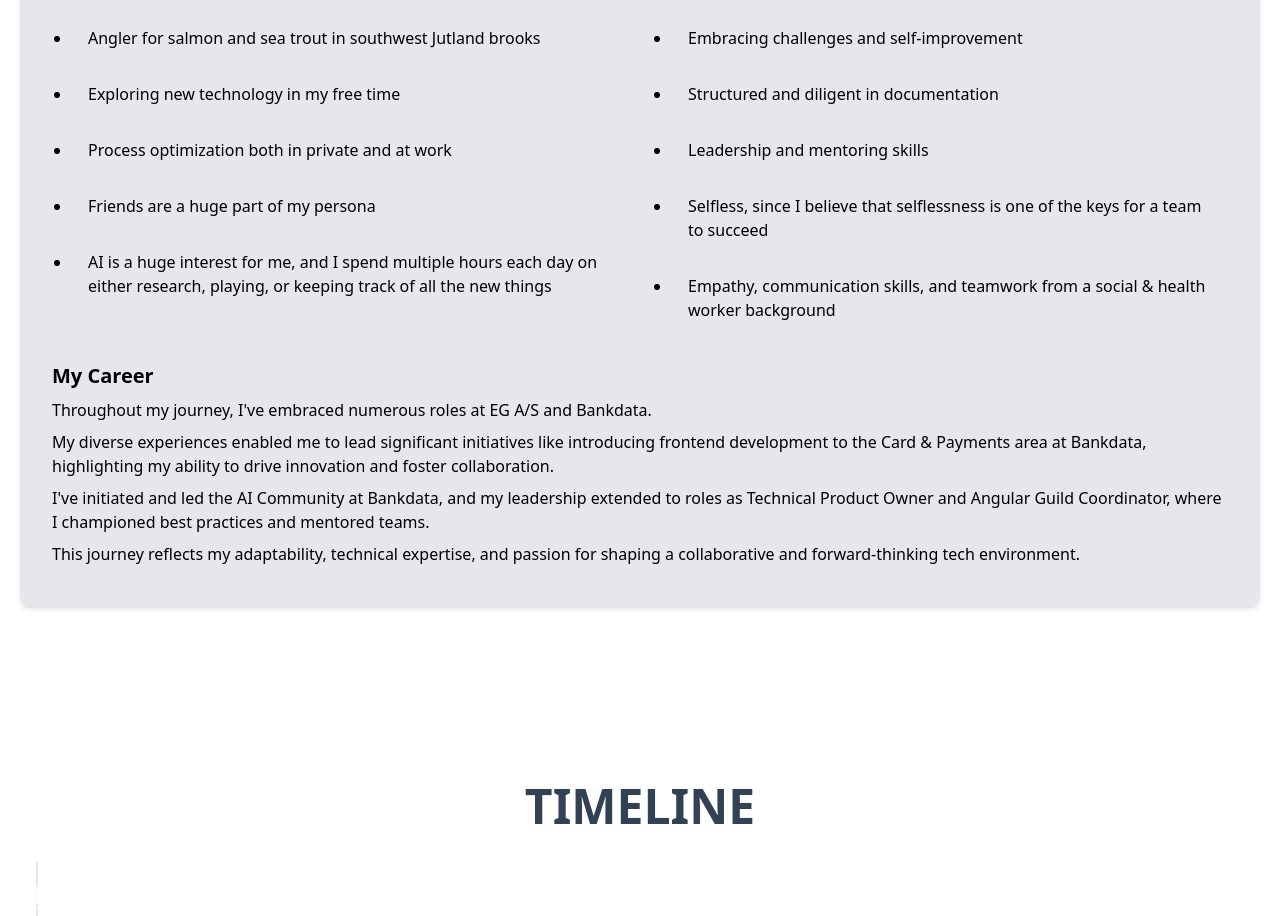
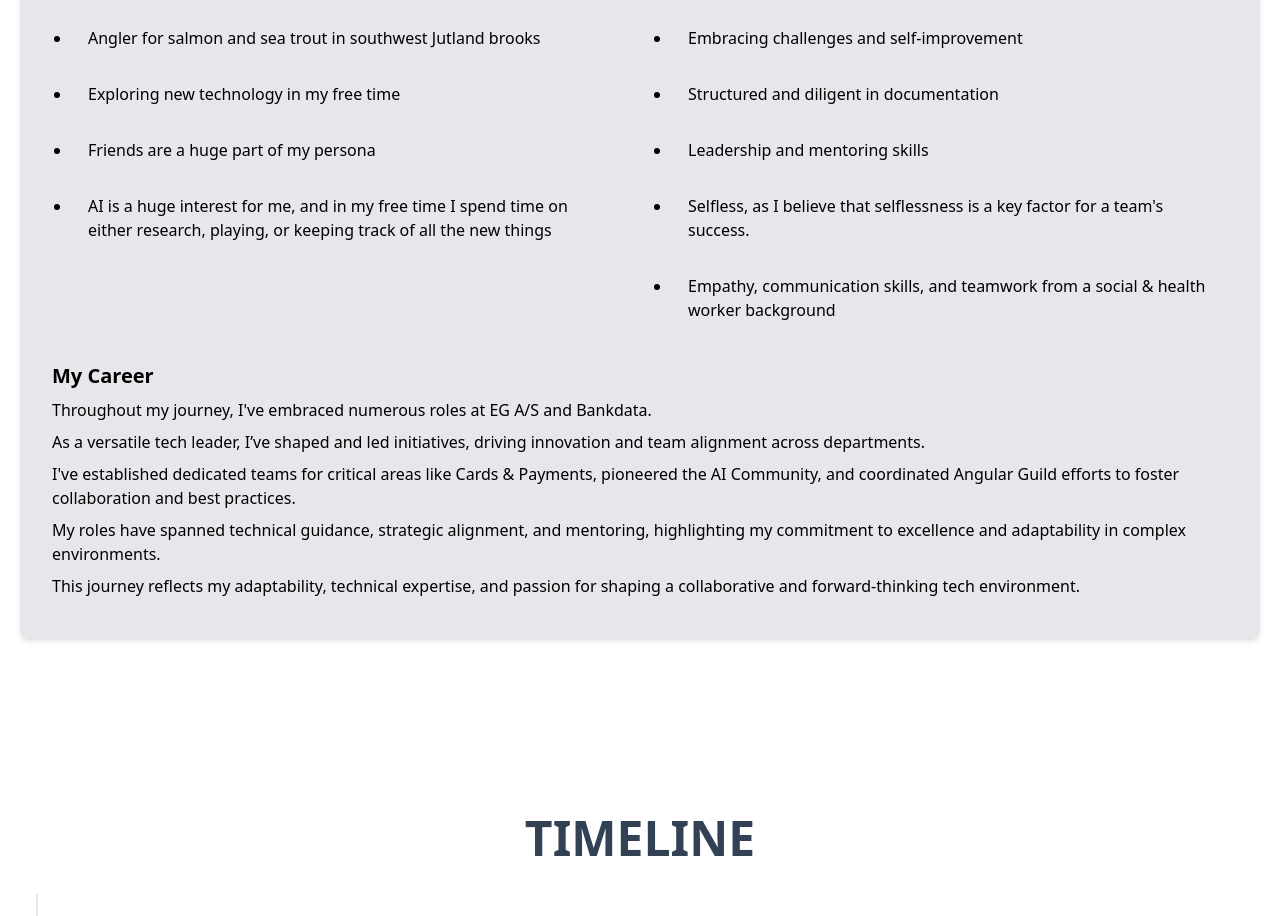
Before and after one commit to Sk0vgaard/my-portfolio, a React (Create React App) app: page / in a window 1280 px wide. Shown: the part 1680-2596 px from the top of the page. Built offline with nearby package versions, Linux system fonts and the light colour scheme; the HTML template or start-up script is replaced by a standard one; what tw-elements would draw is missing.

Commit message:
- Update about

```diff
--- a/src/components/about.jsx
+++ b/src/components/about.jsx
@@ -76,9 +76,8 @@ const About = () => {
                             <ul className="list-disc pl-5">
                                 <li>Angler for salmon and sea trout in southwest Jutland brooks</li>
                                 <li>Exploring new technology in my free time</li>
-                                <li>Process optimization both in private and at work</li>
                                 <li>Friends are a huge part of my persona</li>
-                                <li>AI is a huge interest for me, and I spend multiple hours each day on either
+                                <li>AI is a huge interest for me, and in my free time I spend time on either
                                     research, playing, or keeping track of all the new things
                                 </li>
                             </ul>
@@ -90,7 +89,7 @@ const About = () => {
                                 <li>Embracing challenges and self-improvement</li>
                                 <li>Structured and diligent in documentation</li>
                                 <li>Leadership and mentoring skills</li>
-                                <li>Selfless, since I believe that selflessness is one of the keys for a team to succeed</li>
+                                <li>Selfless, as I believe that selflessness is a key factor for a team's success.</li>
                                 <li>Empathy, communication skills, and teamwork from a social & health worker
                                     background
                                 </li>
@@ -103,15 +102,15 @@ const About = () => {
                         <p className="mb-2">
                             Throughout my journey, I've embraced numerous roles at EG A/S and Bankdata.
                         </p>
-                        <p className="mb-2">
-                            My diverse experiences enabled me to lead significant initiatives like introducing frontend development to the Card & Payments area at Bankdata, highlighting my ability to drive innovation and foster collaboration.
-                        </p>
-                        <p className="mb-2">
-                            I've initiated and led the AI Community at Bankdata, and my leadership extended to roles as Technical Product Owner and Angular Guild Coordinator, where I championed best practices and mentored teams.
-                        </p>
-                        <p className="mb-2">
-                            This journey reflects my adaptability, technical expertise, and passion for shaping a collaborative and forward-thinking tech environment.
-                        </p>
+                        <p className="mb-2">As a versatile tech leader, I’ve shaped and led initiatives, driving innovation and team alignment across departments.</p>
+                        <p className="mb-2">I've established dedicated teams for critical areas like Cards & Payments,
+                            pioneered the AI Community, and coordinated Angular Guild efforts to foster collaboration
+                            and best practices.</p>
+                        <p className="mb-2">My roles have spanned technical guidance, strategic alignment, and
+                            mentoring, highlighting my commitment to excellence and adaptability in complex
+                            environments.</p>
+                        <p className="mb-2">This journey reflects my adaptability, technical expertise, and passion for
+                            shaping a collaborative and forward-thinking tech environment.</p>
                     </div>
                 </div>
             </div>
```
